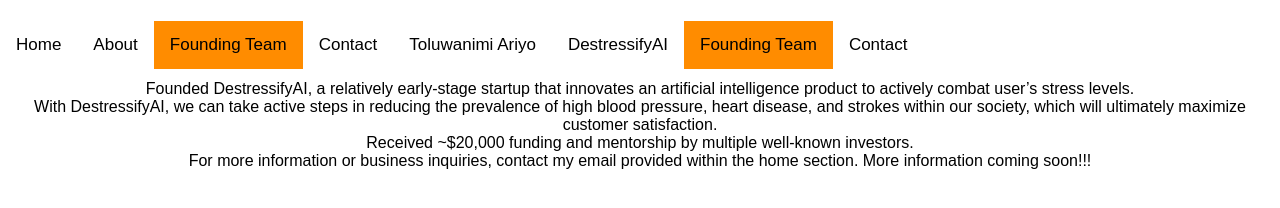
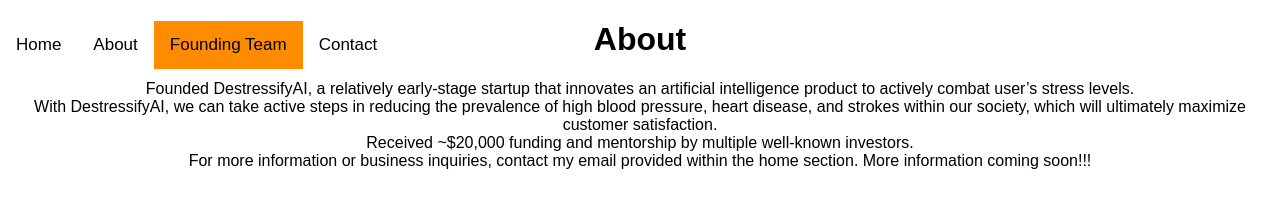
Before and after one commit to destressifyai/destressifyai.github.io, a plain HTML site: page team.html in a window 1280 px wide. Drawn offline with Linux system fonts and the light colour scheme.

Commit message:
Update team.html

```diff
--- a/team.html
+++ b/team.html
@@ -14,12 +14,6 @@
       <a href="#About" onclick = "location.href = 'about.html'">About</a>
       <a class="active" href="#Team">Founding Team</a>
         <a href="#Contact" onclick = "location.href = 'contact.html'">Contact</a>
-
-      <a href="#ToluwanimiAriyo" onclick = "location.href = 'index.html'">Toluwanimi Ariyo</a>
-      <a href="#Projects" onclick="location.href = 'destressifyai.html'">DestressifyAI</a>
-        <a class="active" href="#Team">Founding Team</a>
-      <a href="#Contact" onclick="location.href = 'contact.html'">Contact</a>
-
       </div>
     <div class = "content">
         <h1></h1>
```
